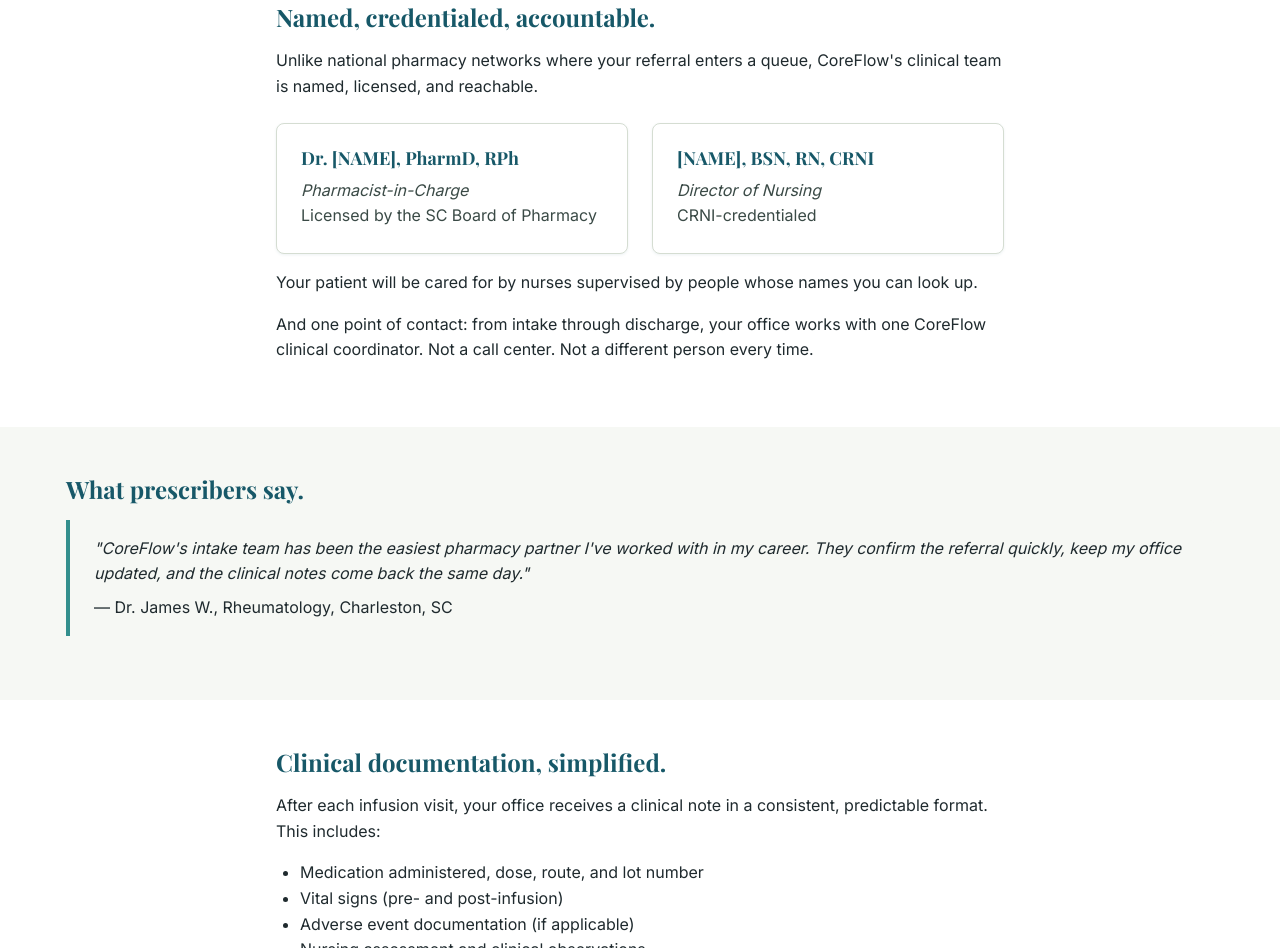
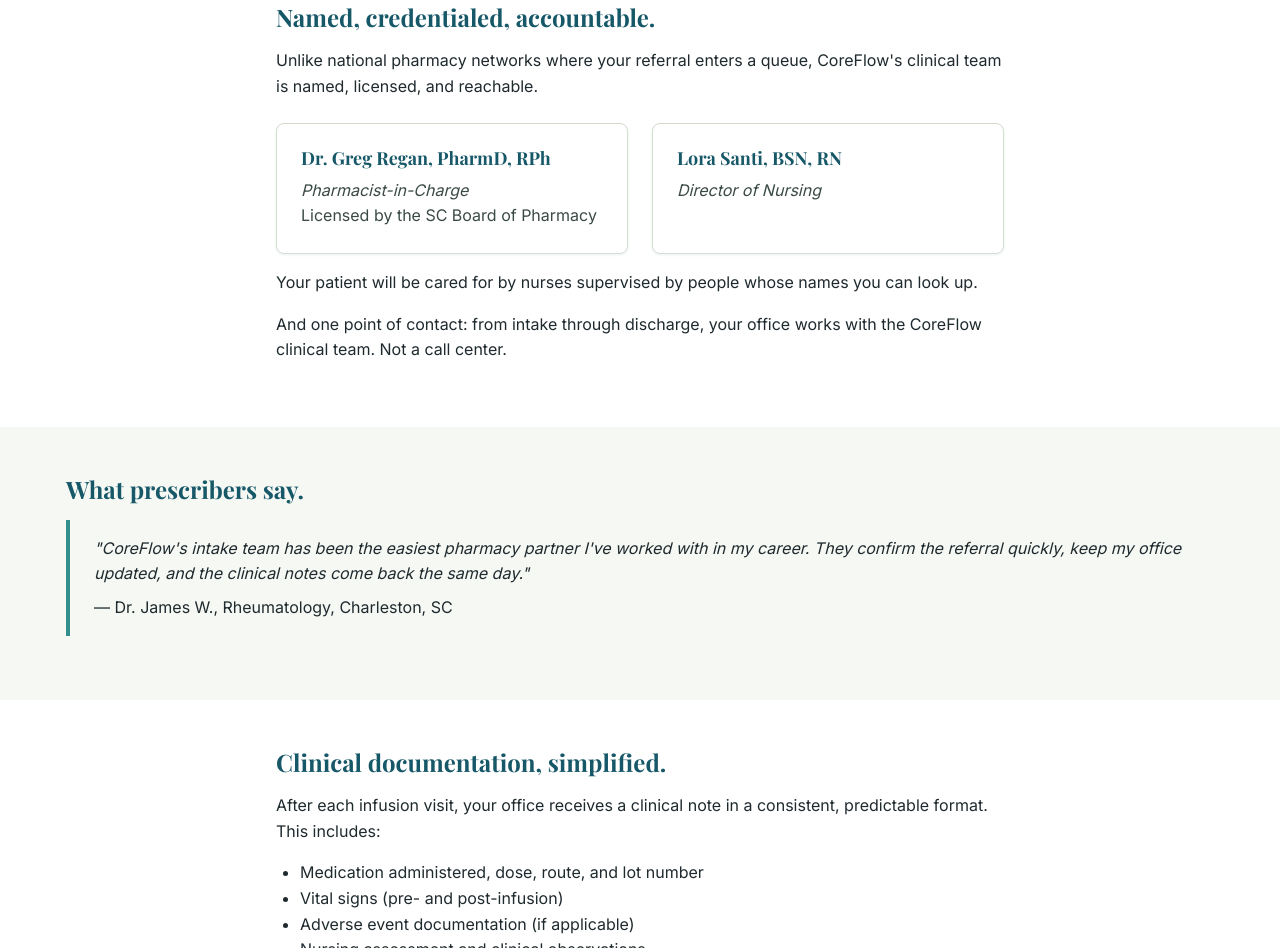
Before and after one commit to uplift-john/coreflowrx, an Eleventy site: page providers.njk in a window 1280 px wide. Shown: the part 3453-4401 px from the top of the page. Built offline with nearby package versions, Linux system fonts and the light colour scheme; Eleventy itself is replaced by a stand-in of ours; files that its build step writes are made by us from their sources.

Commit message:
Update providers.njk

```diff
--- a/providers.njk
+++ b/providers.njk
@@ -93,11 +93,11 @@
  <p>Unlike national pharmacy networks where your referral enters a queue, CoreFlow's clinical team is named, licensed, and reachable.</p>
  <div class="grid grid--2 mt-6">
  <!-- TODO: real clinician names withheld until CoreFlow is ready to publish them -->
- <div class="card"><h3>Dr. [NAME], PharmD, RPh</h3><p><em>Pharmacist-in-Charge</em><br>Licensed by the SC Board of Pharmacy</p></div>
- <div class="card"><h3>[NAME], BSN, RN, CRNI</h3><p><em>Director of Nursing</em><br>CRNI-credentialed</p></div>
+ <div class="card"><h3>Dr. Greg Regan, PharmD, RPh</h3><p><em>Pharmacist-in-Charge</em><br>Licensed by the SC Board of Pharmacy</p></div>
+ <div class="card"><h3>Lora Santi, BSN, RN</h3><p><em>Director of Nursing</em></p></div>
  </div>
  <p class="mt-4">Your patient will be cared for by nurses supervised by people whose names you can look up.</p>
- <p>And one point of contact: from intake through discharge, your office works with one CoreFlow clinical coordinator. Not a call center. Not a different person every time.</p>
+ <p>And one point of contact: from intake through discharge, your office works with the CoreFlow clinical team. Not a call center.</p>
  </div>
 </section>
 
```
